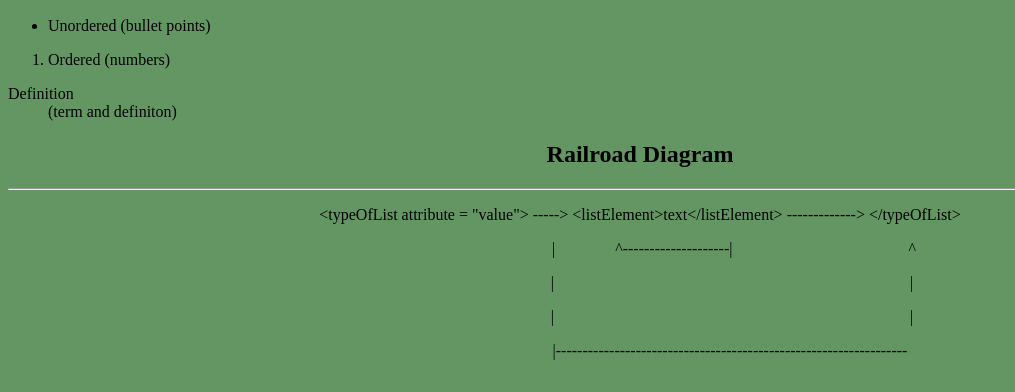
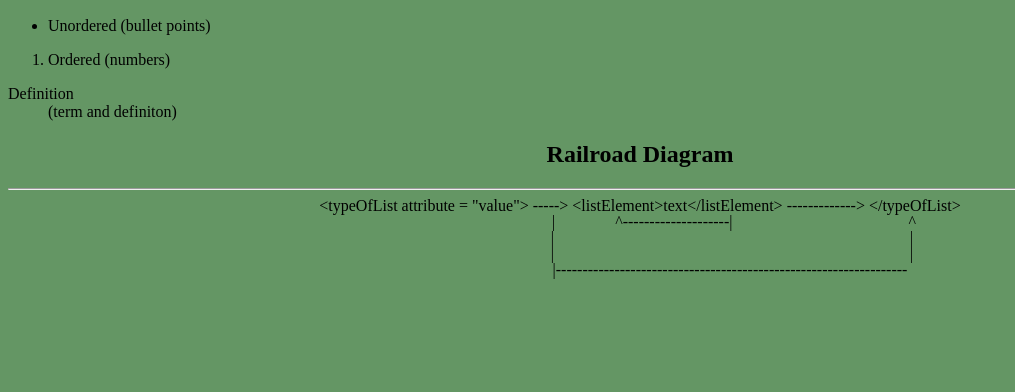
Before and after one commit to jakeburns/HtmlRailroad, a plain HTML site: page index.html in a window 1280 px wide. Shown: the part 110-502 px from the top of the page, without its empty margins (0-1015 px from the left). Drawn offline with Linux system fonts and the light colour scheme.

Commit message:
changed line height

```diff
--- a/railroad.css
+++ b/railroad.css
@@ -4,4 +4,9 @@ h1{
 
 body{
 	background: rgb(100, 150, 100);
+
 }
+
+#Diagram{
+	line-height: 0.1px;
+}
```
